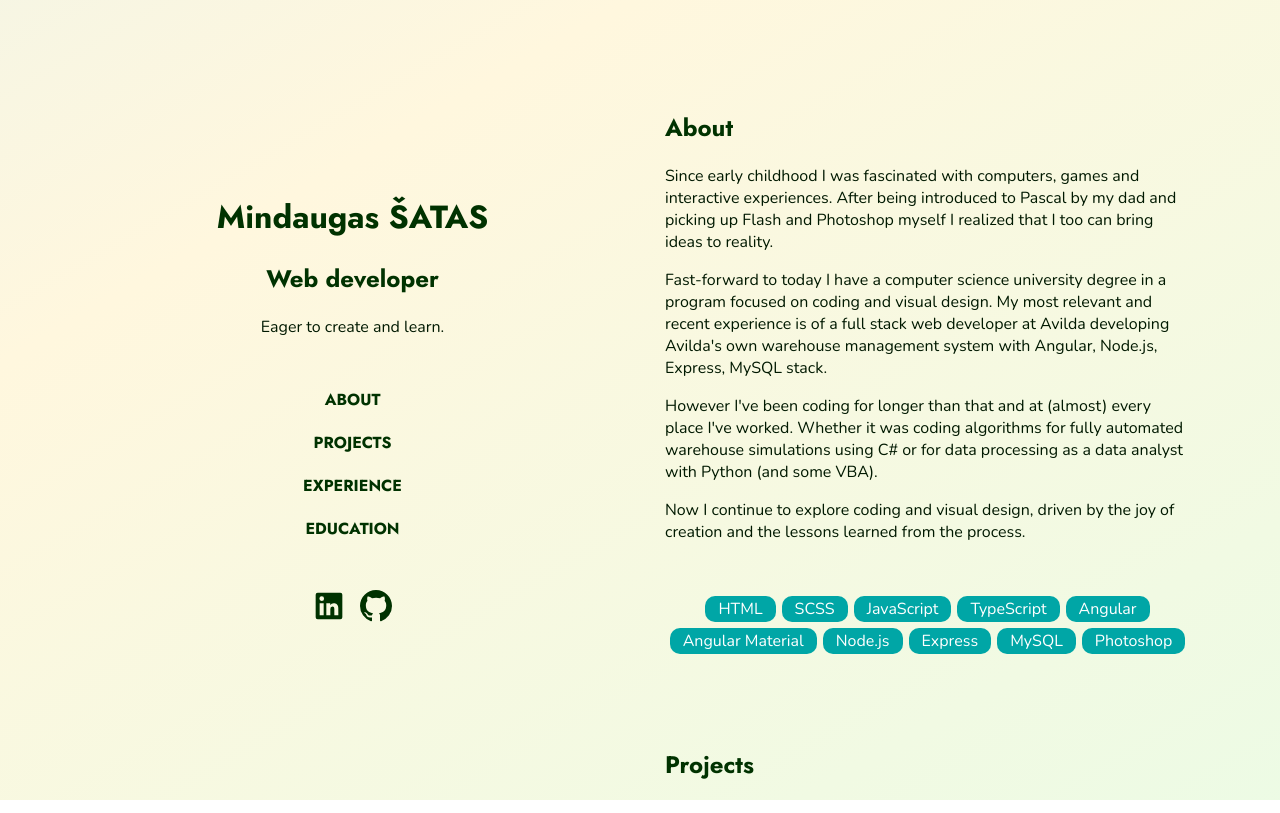
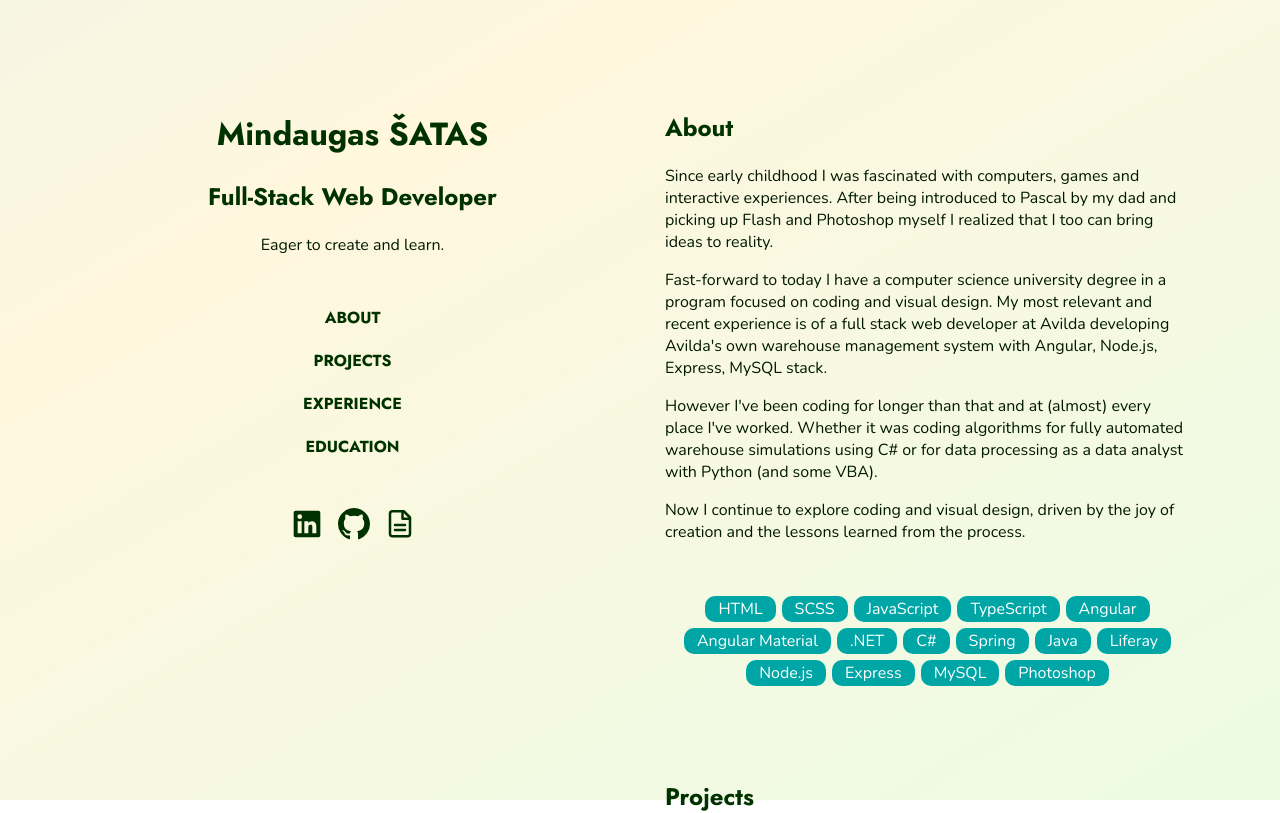
Before and after one commit to m-satas/personal-webpage, an Angular app: page / in a window 1280 px wide. Shown: the top 813 px of the page. Built offline with nearby package versions, Linux system fonts and the light colour scheme.

Commit message:
Added formatting for printing; Added icon to print out the page;

```diff
--- a/src/app/app.component.html
+++ b/src/app/app.component.html
@@ -6,9 +6,19 @@
   style="max-width: 1280px; margin: 0px auto; column-gap: 50px"
 >
   <header class="flex-col sp-around-center content-column header">
-    <div>
+    <div class="contacts">
+      <img
+        class="profile-image"
+        src="assets/MSatas.jpg"
+        alt="Mindaugas Šatas profile image"
+        style="height: 150px; margin-bottom: 5px"
+      />
+      <a>m&#64;satas.me</a>
+      <a>+37065519547</a>
+    </div>
+    <div style="flex-grow: 1">
       <h1>Mindaugas ŠATAS</h1>
-      <h2>Web developer</h2>
+      <h2>Full-Stack Web Developer</h2>
       <p>Eager to create and learn.</p>
       <nav class="lg-only mt-50">
         <ul>
@@ -18,11 +28,10 @@
           <li class="mb-20 link"><a href="#education">EDUCATION</a></li>
         </ul>
       </nav>
-      <div class="flex-row center-center mt-50">
+      <div class="links" style="display: flex; align-items: center; gap: 15px">
         <a
           href="https://www.linkedin.com/in/mindaugas-%C5%A1atas-9ab05663/"
           target="_blank"
-          style="margin-right: 15px"
         >
           <svg
             class="svg-icon-pop"
@@ -50,11 +59,35 @@
             ></path>
           </svg>
         </a>
+        <button
+          class="svg-icon-pop no-print"
+          style="background: none; border: none; cursor: pointer; padding: 0"
+          onclick="window.print()"
+        >
+          <svg
+            xmlns="http://www.w3.org/2000/svg"
+            viewBox="0 1 24 24"
+            width="30"
+            height="30"
+            fill="none"
+            stroke="rgb(0, 50, 0)"
+            stroke-width="2"
+            stroke-linecap="round"
+            stroke-linejoin="round"
+          >
+            <path
+              d="M6 2h9l5 5v13a2 2 0 0 1-2 2H6a2 2 0 0 1-2-2V4a2 2 0 0 1 2-2z"
+            ></path>
+            <polyline points="14 2 14 8 20 8"></polyline>
+            <line x1="8" y1="13" x2="16" y2="13"></line>
+            <line x1="8" y1="17" x2="16" y2="17"></line>
+          </svg>
+        </button>
       </div>
     </div>
   </header>
-  <main class="content-column" style="padding: 90px 0px">
-    <section class="mb-70">
+  <main class="content-column">
+    <section class="section-margin">
       <h1>About</h1>
       <p>
         Since early childhood I was fascinated with computers, games and
@@ -75,11 +108,11 @@
         warehouse simulations using C# or for data processing as a data analyst
         with Python (and some VBA).
       </p>
-      <p style="margin-bottom: 50px">
+      <p class="about-skill-mb">
         Now I continue to explore coding and visual design, driven by the joy of
         creation and the lessons learned from the process.
       </p>
-      <div class="flex-row center-center wrap">
+      <div class="flex-row center-center wrap" style="margin-bottom: 5px">
         <app-skill-pill
           style="margin: 3px"
           *ngFor="let skill of skills"
@@ -87,7 +120,7 @@
         ></app-skill-pill>
       </div>
     </section>
-    <section id="projects" class="flex-col start-start mb-70">
+    <section id="projects" class="flex-col start-start section-margin">
       <h1>Projects</h1>
       <a
         *ngFor="let project of projects"
@@ -95,24 +128,18 @@
         href="{{ project.website }}"
         target="_blank"
       >
-        <app-project
-          style="margin-bottom: 15px"
-          [project]="project"
-        ></app-project>
+        <app-project [project]="project"></app-project>
       </a>
     </section>
-    <section id="experience" class="flex-col start-start mb-70">
+    <section id="experience" class="flex-col start-start section-margin">
       <h1>Experience</h1>
       <a
         *ngFor="let workplace of workplaces"
-        class="pop-out-card mb-20"
+        class="pop-out-card item-mb"
         href="{{ workplace.website }}"
         target="_blank"
       >
-        <app-workplace-card
-          style="margin-bottom: 15px"
-          [workplace]="workplace"
-        ></app-workplace-card>
+        <app-workplace-card [workplace]="workplace"></app-workplace-card>
       </a>
     </section>
     <section id="education">
@@ -153,3 +180,11 @@
     </section>
   </main>
 </div>
+
+<style>
+  @media print {
+    .no-print {
+      display: none;
+    }
+  }
+</style>
--- a/src/app/app.component.scss
+++ b/src/app/app.component.scss
@@ -29,6 +29,14 @@
     100%{background-position:0% 15%}
 }
 
+.links {
+    display: flex;
+    flex-direction: row;
+    justify-content: center;
+    align-items: center;
+    margin-top: 50px;
+}
+
 .link {
     font-weight: bold;
     transition: letter-spacing 0.3s ease;
@@ -43,6 +51,17 @@
     transition: transform 0.3s, box-shadow 0.3s;
 }
 
+.section-margin {
+    margin-bottom: 70px;
+}
+
+.about-skill-mb {
+    margin-bottom: 50px;
+}
+
+.item-mb {
+    margin-bottom: 20px;
+}
 
 @mixin pop-out-raised {
     background: rgba(255, 255, 255, 0.3);
@@ -81,6 +100,7 @@
 }
 
 .content-column {
+    padding: 90px 0px;
     width: 50%;
 }
 
@@ -101,6 +121,12 @@
     height: 100%;
     width: 100%;
 }
+
+.contacts {
+    display: none;
+}
+
+
 
 @media screen and (max-width: 1250px) {
 
@@ -149,3 +175,70 @@
         display: none;
     }
 }
+
+@page {
+    size: A4;
+}
+
+@media print {
+    body {
+        background: white !important;
+    }
+
+    nav {
+        display: none !important;
+    }
+
+    h1, h2 {
+        margin: 5px;
+    }
+
+    section {
+        break-inside: avoid;
+        page-break-inside: avoid;
+    }
+
+    .header {
+        position: relative;
+        flex-direction: row;
+        justify-content: flex-start;
+    }
+
+    .contacts {
+        display: flex;
+        flex-direction: column;
+        justify-content: center;
+        align-items: flex-start;
+    }
+
+    .gradient-background,
+    .pointer-effect {
+        display: none !important;
+    }
+
+    .main-flow {
+        flex-direction: column;
+        padding: 0px 48px;
+    }
+
+    .content-column {
+        padding: 0px 0px;
+        width: unset;
+    }
+
+    .links {
+        margin: 0px;
+    }
+
+    .section-margin {
+        margin-bottom: 10px !important;
+    }
+
+    .about-skill-mb {
+        margin-bottom: 20px !important;
+    }
+
+    .item-mb {
+        padding-bottom: 0px !important;
+    }
+}
--- a/src/app/app.component.ts
+++ b/src/app/app.component.ts
@@ -19,7 +19,7 @@ export class AppComponent {
       company: 'twoday',
       website: 'https://www.twoday.lt/',
       years: ['2024', '2025'],
-      title: 'Full Stack Web Developer',
+      title: 'Full-Stack Web Developer',
       description: 'Devoloping and maintaining features on twoday’s casehandling system for private and public sector clients.',
       skills: ['HTML', 'SCSS', 'JavaScript', 'Typescript', 'Angular', 'Java', 'Spring', 'MariaDB', 'Liferay']
     },
@@ -27,7 +27,7 @@ export class AppComponent {
       company: 'Avilda',
       website: 'https://www.avilda.eu/',
       years: ['2022', '2024'],
-      title: 'Full Stack Web Developer',
+      title: 'Full-Stack Web Developer',
       description: 'Developing Avilda’s own warehouse management system product using Angular and Node.js.',
       skills: ['HTML', 'SCSS', 'JavaScript', 'Typescript', 'Angular', 'Angular Material', 'Node.js', 'Express', 'MySQL']
     },
@@ -89,7 +89,7 @@ export class AppComponent {
       skills: ['HTML', 'CSS', 'JavaScript', 'TypeScript', 'Angular', 'Angular Material', 'PWA', 'Node.js', 'Express', 'Socket.io', 'Nginx']
     }
   ]
-  public skills: string[] = ['HTML', 'SCSS', 'JavaScript', 'TypeScript', 'Angular', 'Angular Material', 'Node.js', 'Express', 'MySQL', 'Photoshop'];
+  public skills: string[] = ['HTML', 'SCSS', 'JavaScript', 'TypeScript', 'Angular', 'Angular Material', '.NET', 'C#', 'Spring', 'Java', 'Liferay', 'Node.js', 'Express', 'MySQL', 'Photoshop'];
 
   mouseX: number = 0;
   mouseY: number = 0;
--- a/src/app/components/project/project.component.scss
+++ b/src/app/components/project/project.component.scss
@@ -12,3 +12,13 @@
     border-radius: 10px;
     box-shadow: 0 4px 8px rgba(0, 0, 0, 0.1);
 }
+
+@media print {
+    :host {
+        padding: 0;
+    }
+
+    .screen {
+        display: none;
+    }
+}
--- a/src/app/components/workplace-card/workplace-card.component.scss
+++ b/src/app/components/workplace-card/workplace-card.component.scss
@@ -6,3 +6,9 @@
     padding: 10px;
     margin: 5px;
 }
+
+@media print {
+    :host {
+        padding: 0px;
+    }
+}
```
Also changed, not shown: src/assets/MSatas.jpg (added).
